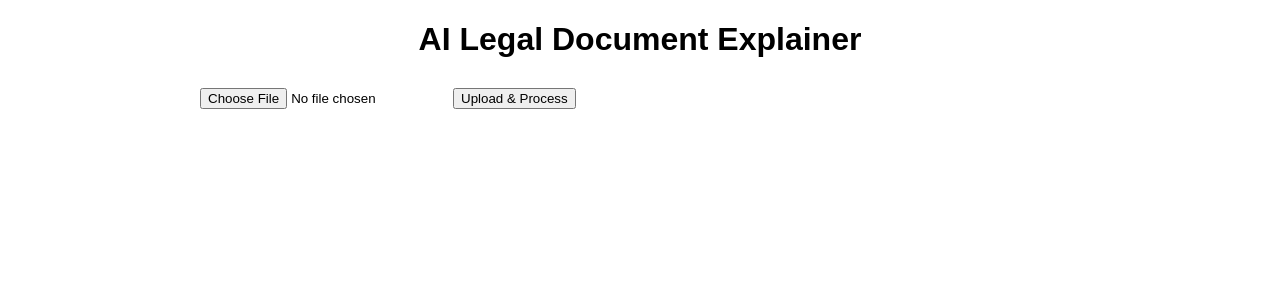
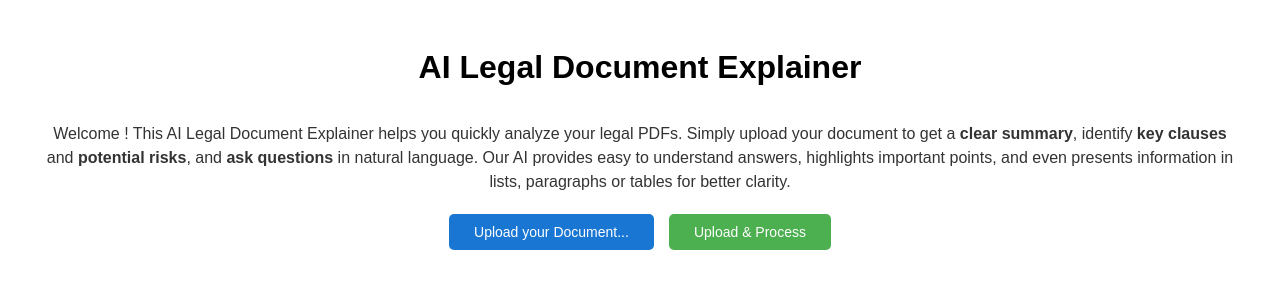
Before and after one commit to UdaraChamidu/AI-Legal-Doc-Explainer, a React (Create React App) app in the folder frontend1/: page / in a window 1280 px wide. Shown: the top 300 px of the page. Built offline with nearby package versions, Linux system fonts and the light colour scheme.

Commit message:
everything working correctly 0.1

```diff
--- a/frontend1/src/App.js
+++ b/frontend1/src/App.js
@@ -2,15 +2,13 @@ import React, { useState } from "react";
 import FileUpload from "./components/FileUpload";
 import SummaryView from "./components/SummaryView";
 import QASection from "./components/QASection";
-import "./App.css"; // optional for extra styling
+import "./App.css";
 
 function App() {
   const [result, setResult] = useState(null);
 
-  // Normalize backend response
   const handleResult = (data) => {
     let parsed = data;
-
     if (typeof data === "string") {
       try {
         parsed = JSON.parse(data);
@@ -18,25 +16,45 @@ function App() {
         console.error("Failed to parse response:", e);
       }
     }
-
     setResult(parsed);
   };
 
   return (
-    <div className="app-container" style={{ maxWidth: "900px", margin: "auto", fontFamily: "Arial, sans-serif" }}>
-      <h1 style={{ textAlign: "center", marginBottom: "20px" }}>AI Legal Document Explainer</h1>
+    <div
+      className="app-container"
+      style={{
+        display: "flex",
+        flexDirection: "column",
+        minHeight: "100vh",
+        maxWidth: "1200px",
+        margin: "auto",
+        fontFamily: "Arial, sans-serif",
+        padding: "20px",
+      }}
+    >
+      <h1 style={{ textAlign: "center", marginBottom: "20px" }}>
+        AI Legal Document Explainer
+      </h1>
 
       <FileUpload onResult={handleResult} />
 
       {result && (
-        <>
+        <div
+          style={{
+            display: "flex",
+            flexDirection: "column",
+            gap: "20px",
+            marginTop: "20px",
+            flexGrow: 1,
+          }}
+        >
           <SummaryView
             summary={result.summary || "No summary available"}
             highlights={result.highlights || []}
             risks={result.risks || []}
           />
           <QASection />
-        </>
+        </div>
       )}
     </div>
   );
--- a/frontend1/src/components/FileUpload.js
+++ b/frontend1/src/components/FileUpload.js
@@ -1,29 +1,100 @@
-import React, { useState } from "react";
-//import { uploadPDF } from "../../../frontend/src/api";
-import { uploadPDF } from "../api";  // relative to src/components/
+import React, { useState, useRef } from "react";
+import { uploadPDF } from "../api";
 
 export default function FileUpload({ onResult }) {
   const [file, setFile] = useState(null);
+  const fileInputRef = useRef(null);
+
+  const handleFileSelect = (e) => {
+    setFile(e.target.files[0]);
+  };
 
   const handleUpload = async () => {
-    if (!file) return alert("Please select a PDF");
+    if (!file) return alert("Please select a PDF file!");
     try {
       const result = await uploadPDF(file);
       onResult(result);
     } catch (err) {
       console.error("Upload failed", err);
-      alert("Error uploading file. Check console for details.");
+      alert("Error uploading file. Check console.");
     }
   };
 
   return (
-    <div style={{ padding: "10px" }}>
-      <input
-        type="file"
-        accept="application/pdf"
-        onChange={(e) => setFile(e.target.files[0])}
-      />
-      <button onClick={handleUpload}>Upload & Process</button>
+    <div
+      style={{
+        marginBottom: "30px",
+        textAlign: "center",
+      }}
+    >
+      {/* User-friendly description */}
+      <p
+        style={{
+          fontSize: "16px",
+          color: "#333",
+          marginBottom: "20px",
+          lineHeight: "1.5",
+        }}
+      >
+        Welcome ! This AI Legal Document Explainer helps you quickly analyze
+        your legal PDFs. Simply upload your document to get a{" "}
+        <b>clear summary</b>, identify <b>key clauses</b> and{" "}
+        <b>potential risks</b>, and <b>ask questions</b> in natural language.
+        Our AI provides easy to understand answers, highlights important points,
+        and even presents information in lists, paragraphs or tables for better
+        clarity.
+      </p>
+
+      {/* Buttons container */}
+      <div
+        style={{
+          display: "flex",
+          justifyContent: "center",
+          gap: "15px",
+          flexWrap: "wrap",
+        }}
+      >
+        {/* Hidden native file input */}
+        <input
+          type="file"
+          accept="application/pdf"
+          ref={fileInputRef}
+          style={{ display: "none" }}
+          onChange={handleFileSelect}
+        />
+
+        {/* Styled label acting as button */}
+        <button
+          onClick={() => fileInputRef.current.click()}
+          style={{
+            padding: "10px 25px",
+            backgroundColor: "#1976d2",
+            color: "#fff",
+            border: "none",
+            borderRadius: "5px",
+            cursor: "pointer",
+            fontSize: "14px",
+          }}
+        >
+          {file ? file.name : "Upload your Document..."}
+        </button>
+
+        {/* Upload & Process button */}
+        <button
+          onClick={handleUpload}
+          style={{
+            padding: "10px 25px",
+            backgroundColor: "#4caf50",
+            color: "#fff",
+            border: "none",
+            borderRadius: "5px",
+            cursor: "pointer",
+            fontSize: "14px",
+          }}
+        >
+          Upload & Process
+        </button>
+      </div>
     </div>
   );
 }
--- a/frontend1/src/components/QASection.js
+++ b/frontend1/src/components/QASection.js
@@ -21,7 +21,7 @@ export default function QASection() {
     setLoading(true);
 
     try {
-      const result = await askQuestion(userMessage.text); // returns Markdown string
+      const result = await askQuestion(userMessage.text);
       const botMessage = { type: "bot", text: result || "No answer" };
       setMessages((prev) => [...prev, botMessage]);
     } catch (err) {
@@ -39,24 +39,28 @@ export default function QASection() {
   return (
     <div
       style={{
-        marginTop: "20px",
+        display: "flex",
+        flexDirection: "column",
+        flexGrow: 1,
         border: "1px solid #ccc",
         borderRadius: "10px",
+        backgroundColor: "#fafafa",
         padding: "10px",
-        backgroundColor: "#fafafa",
       }}
     >
       <h3 style={{ marginBottom: "10px" }}>Document Q&A</h3>
 
       <div
         style={{
-          height: "300px",
+          flexGrow: 1,
+          minHeight: "400px",
+          maxHeight: "60vh",
           overflowY: "auto",
           padding: "10px",
           border: "1px solid #ddd",
           borderRadius: "8px",
+          backgroundColor: "#fff",
           marginBottom: "10px",
-          backgroundColor: "#fff",
         }}
       >
         {messages.map((msg, idx) => (
@@ -98,7 +102,7 @@ export default function QASection() {
           placeholder="Type your question..."
           style={{
             flexGrow: 1,
-            padding: "8px",
+            padding: "10px",
             borderRadius: "5px",
             border: "1px solid #ccc",
           }}
@@ -107,7 +111,7 @@ export default function QASection() {
         <button
           onClick={handleAsk}
           style={{
-            padding: "8px 16px",
+            padding: "10px 20px",
             backgroundColor: "#4caf50",
             color: "#fff",
             border: "none",
```
